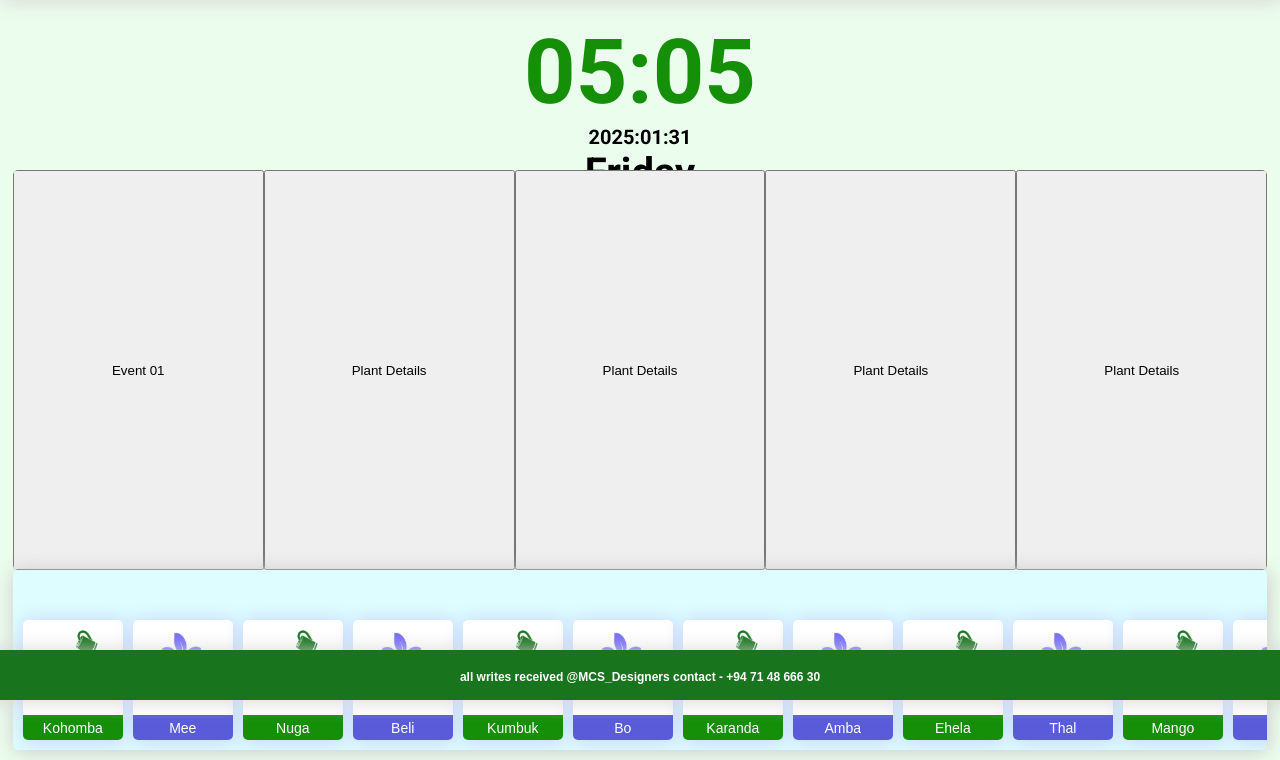
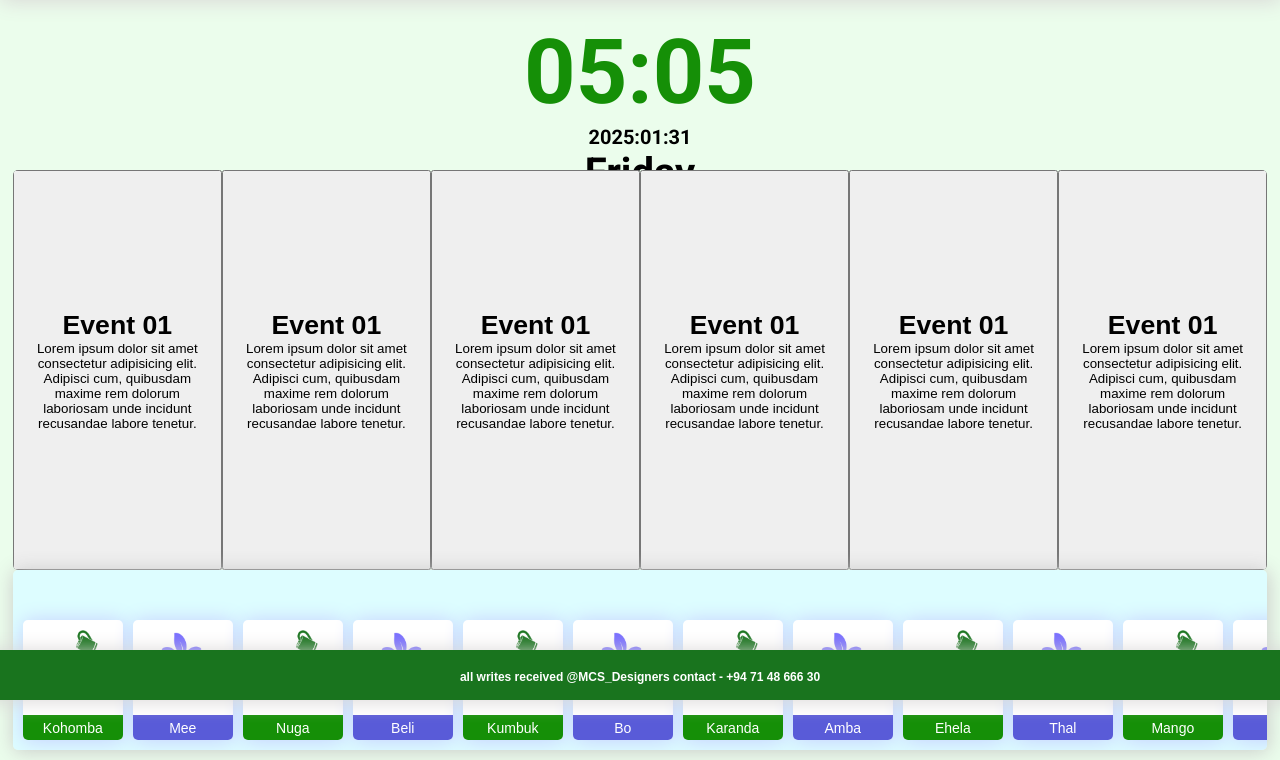
Before and after one commit to chamathkaMCS/plant_management_system, a PHP site: page /home.php in a window 1280 px wide. Shown: the part 100-860 px from the top of the page. Run offline with PHP 8.4, Linux system fonts and the light colour scheme; some web fonts are replaced.

Commit message:
1.31.2025 @05.12

```diff
--- a/home.php
+++ b/home.php
@@ -11,11 +11,12 @@
         <h1 style="font-size:40px;font-family:roboto;">Friday<h3>
     </div>
     <div class="homepageContainer03" >
-        <button class="cards">Event 01</button>
-        <button class="cards">Plant Details</button>
-        <button class="cards">Plant Details</button>
-        <button class="cards">Plant Details</button>
-        <button class="cards">Plant Details</button>
+        <button class="cards"><h1>Event 01</h1><p>Lorem ipsum dolor sit amet consectetur adipisicing elit. Adipisci cum, quibusdam maxime rem dolorum laboriosam unde incidunt recusandae labore tenetur.</p></button>
+        <button class="cards"><h1>Event 01</h1><p>Lorem ipsum dolor sit amet consectetur adipisicing elit. Adipisci cum, quibusdam maxime rem dolorum laboriosam unde incidunt recusandae labore tenetur.</p></button>
+        <button class="cards"><h1>Event 01</h1><p>Lorem ipsum dolor sit amet consectetur adipisicing elit. Adipisci cum, quibusdam maxime rem dolorum laboriosam unde incidunt recusandae labore tenetur.</p></button>
+        <button class="cards"><h1>Event 01</h1><p>Lorem ipsum dolor sit amet consectetur adipisicing elit. Adipisci cum, quibusdam maxime rem dolorum laboriosam unde incidunt recusandae labore tenetur.</p></button>
+        <button class="cards"><h1>Event 01</h1><p>Lorem ipsum dolor sit amet consectetur adipisicing elit. Adipisci cum, quibusdam maxime rem dolorum laboriosam unde incidunt recusandae labore tenetur.</p></button>
+        <button class="cards"><h1>Event 01</h1><p>Lorem ipsum dolor sit amet consectetur adipisicing elit. Adipisci cum, quibusdam maxime rem dolorum laboriosam unde incidunt recusandae labore tenetur.</p></button>
 
     </div>
 
```
